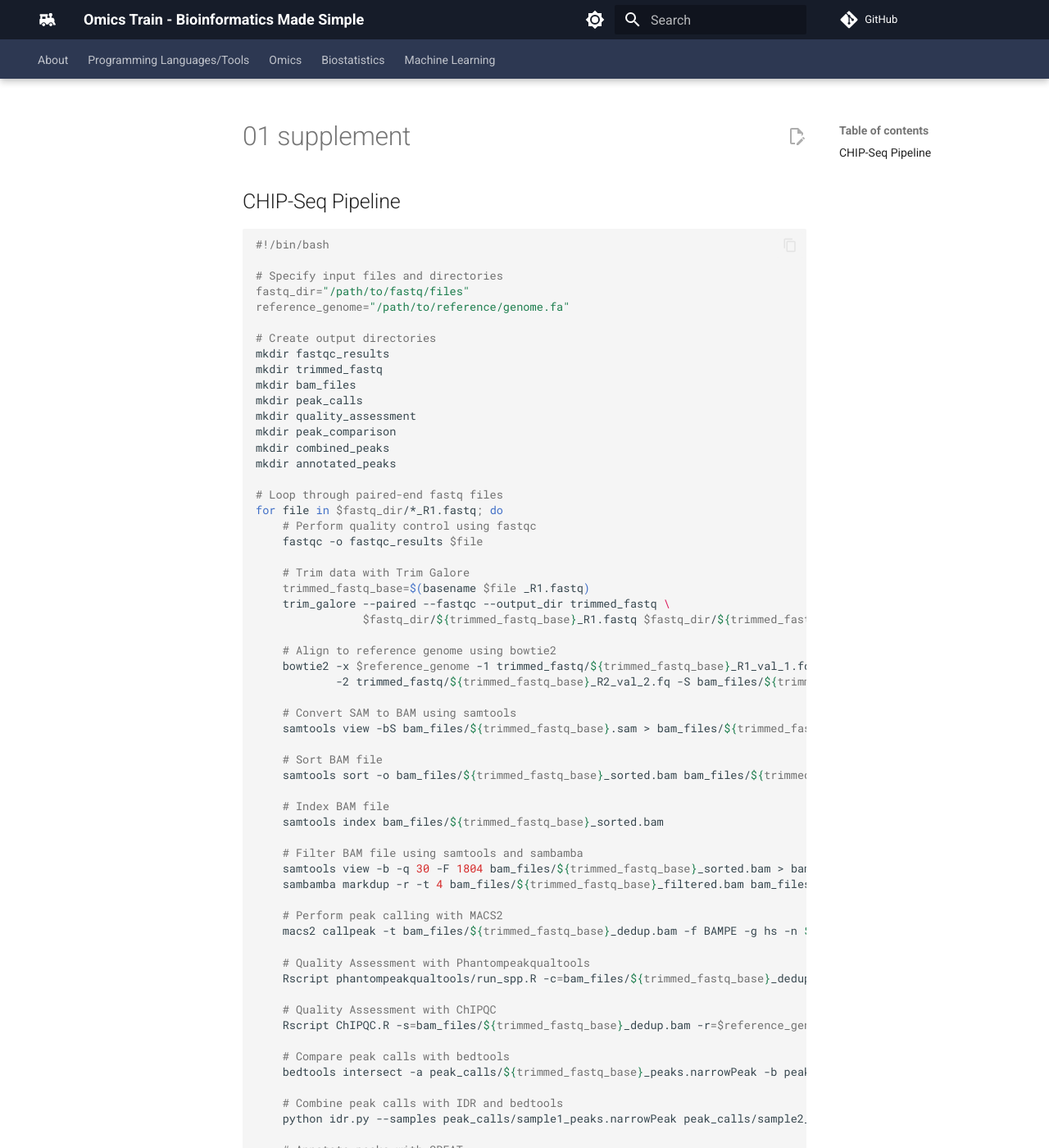
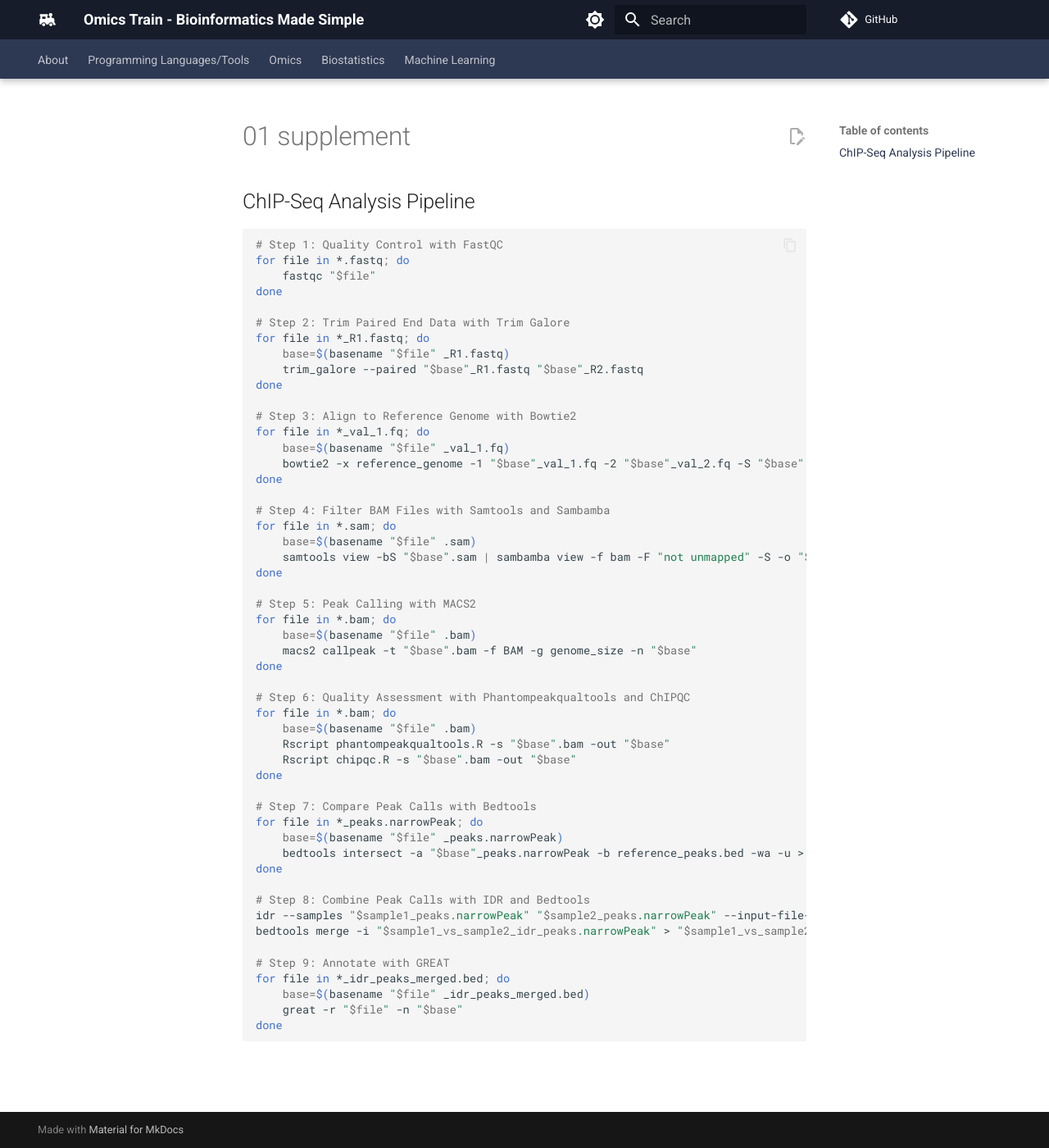
Before and after one commit to comp-tox-jhu/CompToxLab, an MkDocs documentation site: the page built from docs/omics/epigentics/chip_seq/01_supplement.md, in a window 1280 px wide and 1400 px high. Shown: the whole window at 82% size. Built offline with MkDocs 1.6.1 and Material for MkDocs 9.7.7, drawn with Linux system fonts in a browser that asks for light colours; comment, search, counter and statistics services are not loaded; some of the changed text lies outside the part shown.

Commit message:
Update 01_supplement.md

````diff
--- a/docs/omics/epigentics/chip_seq/01_supplement.md
+++ b/docs/omics/epigentics/chip_seq/01_supplement.md
@@ -1,137 +1,54 @@
-## CHIP-Seq Pipeline
-
-```sh
-#!/bin/bash
-
-# Specify input files and directories
-fastq_dir="/path/to/fastq/files"
-reference_genome="/path/to/reference/genome.fa"
-
-# Create output directories
-mkdir fastqc_results
-mkdir trimmed_fastq
-mkdir bam_files
-mkdir peak_calls
-mkdir quality_assessment
-mkdir peak_comparison
-mkdir combined_peaks
-mkdir annotated_peaks
-
-# Loop through paired-end fastq files
-for file in $fastq_dir/*_R1.fastq; do
-    # Perform quality control using fastqc
-    fastqc -o fastqc_results $file
-
-    # Trim data with Trim Galore
-    trimmed_fastq_base=$(basename $file _R1.fastq)
-    trim_galore --paired --fastqc --output_dir trimmed_fastq \
-                $fastq_dir/${trimmed_fastq_base}_R1.fastq $fastq_dir/${trimmed_fastq_base}_R2.fastq
-
-    # Align to reference genome using bowtie2
-    bowtie2 -x $reference_genome -1 trimmed_fastq/${trimmed_fastq_base}_R1_val_1.fq \
-            -2 trimmed_fastq/${trimmed_fastq_base}_R2_val_2.fq -S bam_files/${trimmed_fastq_base}.sam
-
-    # Convert SAM to BAM using samtools
-    samtools view -bS bam_files/${trimmed_fastq_base}.sam > bam_files/${trimmed_fastq_base}.bam
-
-    # Sort BAM file
-    samtools sort -o bam_files/${trimmed_fastq_base}_sorted.bam bam_files/${trimmed_fastq_base}.bam
-
-    # Index BAM file
-    samtools index bam_files/${trimmed_fastq_base}_sorted.bam
-
-    # Filter BAM file using samtools and sambamba
-    samtools view -b -q 30 -F 1804 bam_files/${trimmed_fastq_base}_sorted.bam > bam_files/${trimmed_fastq_base}_filtered.bam
-    sambamba markdup -r -t 4 bam_files/${trimmed_fastq_base}_filtered.bam bam_files/${trimmed_fastq_base}_dedup.bam
-
-    # Perform peak calling with MACS2
-    macs2 callpeak -t bam_files/${trimmed_fastq_base}_dedup.bam -f BAMPE -g hs -n ${trimmed_fastq_base} --outdir peak_calls
-
-    # Quality Assessment with Phantompeakqualtools
-    Rscript phantompeakqualtools/run_spp.R -c=bam_files/${trimmed_fastq_base}_dedup.bam -savp -out=quality_assessment/${trimmed_fastq_base}_QC.txt
-
-    # Quality Assessment with ChIPQC
-    Rscript ChIPQC.R -s=bam_files/${trimmed_fastq_base}_dedup.bam -r=$reference_genome -o=quality_assessment/${trimmed_fastq_base}_ChIPQC
-
-    # Compare peak calls with bedtools
-    bedtools intersect -a peak_calls/${trimmed_fastq_base}_peaks.narrowPeak -b peak_calls/other_sample_peaks.narrowPeak -wa -u > peak_comparison/${trimmed_fastq_base}_shared_peaks.bed
-
-    # Combine peak calls with IDR and bedtools
-    python idr.py --samples peak_calls/sample1_peaks.narrowPeak peak_calls/sample2_peaks.narrowPeak --output combined_peaks/combined_peaks.bed
-
-    # Annotate peaks with GREAT
-    python annotate_peaks.py -i combined_peaks/combined_peaks.bed -o annotated_peaks/${trimmed_fastq_base}_annotated.bed
-done
-```
+## ChIP-Seq Analysis Pipeline
 
 
 ```sh
-Step 1: Quality Control with FastQC
-
-bash
-Copy code
+# Step 1: Quality Control with FastQC
 for file in *.fastq; do
     fastqc "$file"
 done
-Step 2: Trim Paired End Data with Trim Galore
 
-bash
-Copy code
+# Step 2: Trim Paired End Data with Trim Galore
 for file in *_R1.fastq; do
     base=$(basename "$file" _R1.fastq)
     trim_galore --paired "$base"_R1.fastq "$base"_R2.fastq
 done
-Step 3: Align to Reference Genome with Bowtie2
 
-bash
-Copy code
+# Step 3: Align to Reference Genome with Bowtie2
 for file in *_val_1.fq; do
     base=$(basename "$file" _val_1.fq)
     bowtie2 -x reference_genome -1 "$base"_val_1.fq -2 "$base"_val_2.fq -S "$base".sam
 done
-Step 4: Filter BAM Files with Samtools and Sambamba
 
-bash
-Copy code
+# Step 4: Filter BAM Files with Samtools and Sambamba
 for file in *.sam; do
     base=$(basename "$file" .sam)
     samtools view -bS "$base".sam | sambamba view -f bam -F "not unmapped" -S -o "$base".bam /dev/stdin
 done
-Step 5: Peak Calling with MACS2
 
-bash
-Copy code
+# Step 5: Peak Calling with MACS2
 for file in *.bam; do
     base=$(basename "$file" .bam)
     macs2 callpeak -t "$base".bam -f BAM -g genome_size -n "$base"
 done
-Step 6: Quality Assessment with Phantompeakqualtools and ChIPQC
 
-bash
-Copy code
+# Step 6: Quality Assessment with Phantompeakqualtools and ChIPQC
 for file in *.bam; do
     base=$(basename "$file" .bam)
     Rscript phantompeakqualtools.R -s "$base".bam -out "$base"
     Rscript chipqc.R -s "$base".bam -out "$base"
 done
-Step 7: Compare Peak Calls with Bedtools
 
-bash
-Copy code
+# Step 7: Compare Peak Calls with Bedtools
 for file in *_peaks.narrowPeak; do
     base=$(basename "$file" _peaks.narrowPeak)
     bedtools intersect -a "$base"_peaks.narrowPeak -b reference_peaks.bed -wa -u > "$base"_filtered_peaks.bed
 done
-Step 8: Combine Peak Calls with IDR and Bedtools
 
-bash
-Copy code
+# Step 8: Combine Peak Calls with IDR and Bedtools
 idr --samples "$sample1_peaks.narrowPeak" "$sample2_peaks.narrowPeak" --input-file-type narrowPeak --output-file "$sample1_vs_sample2_idr_peaks.narrowPeak"
 bedtools merge -i "$sample1_vs_sample2_idr_peaks.narrowPeak" > "$sample1_vs_sample2_idr_peaks_merged.bed"
-Step 9: Annotate with GREAT
 
-bash
-Copy code
+# Step 9: Annotate with GREAT
 for file in *_idr_peaks_merged.bed; do
     base=$(basename "$file" _idr_peaks_merged.bed)
     great -r "$file" -n "$base"
````
